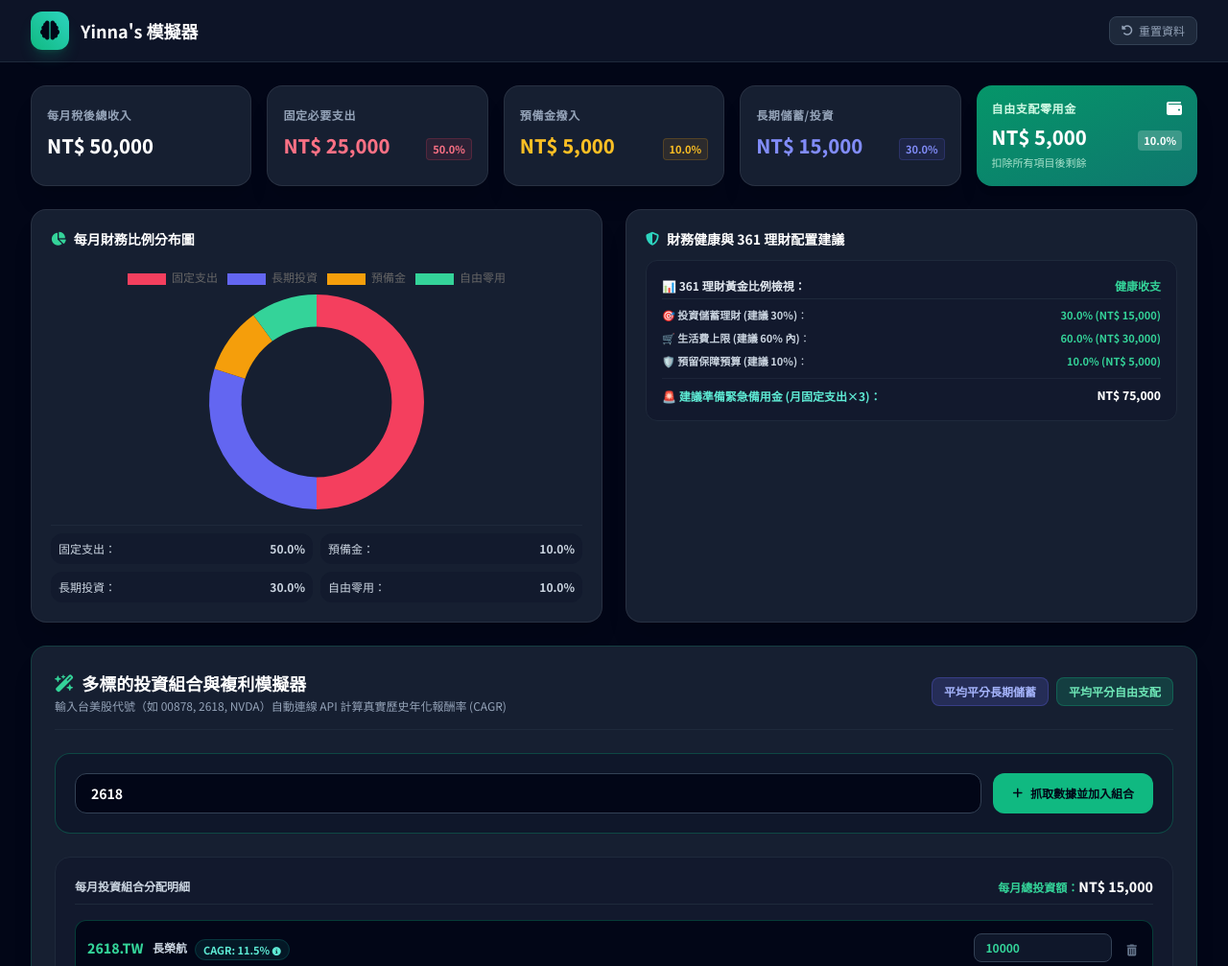
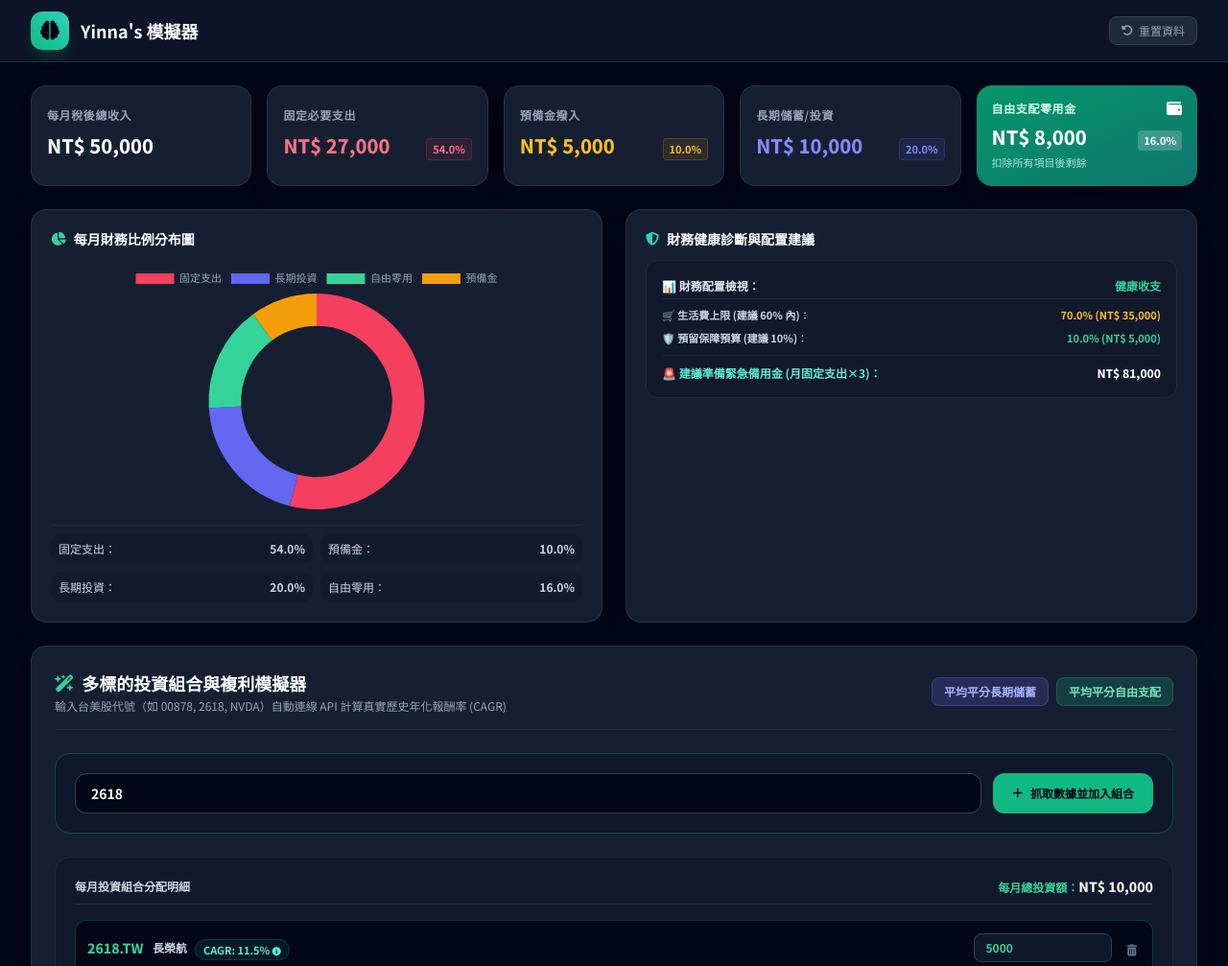
Before and after one commit to yinna613-ctrl/finance-simulator, a plain HTML site: page index.html in a window 1280 px wide. Shown: the top 1007 px of the page at 96% size. Drawn offline with nearby package versions, Linux system fonts and the light colour scheme.

Commit message:
Update index.html

```diff
--- a/index.html
+++ b/index.html
@@ -151,7 +151,7 @@
             <div class="lg:col-span-6 glass-panel rounded-2xl p-5 shadow-xl flex flex-col justify-between">
                 <div>
                     <h3 class="text-sm font-bold text-white flex items-center gap-2 mb-3">
-                        <i class="fa-solid fa-shield-halved text-teal-400"></i> 財務健康與 361 理財配置建議
+                        <i class="fa-solid fa-shield-halved text-teal-400"></i> 財務健康診斷與配置建議
                     </h3>
                     <div id="health-check-content" class="text-xs leading-relaxed text-slate-300 bg-slate-900/60 p-4 rounded-xl border border-slate-800 space-y-2.5">
                         計算中...
@@ -178,7 +178,7 @@
             <!-- Search Bar -->
             <div class="bg-slate-900 p-5 rounded-2xl border border-emerald-500/30">
                 <div class="flex flex-col sm:flex-row gap-3">
-                    <input type="text" id="ai-ticker-input" value="2618" placeholder="輸入股票代號（例：0050, 00878, 2618, NVDA）" class="flex-1 px-4 py-2.5 bg-slate-950 border border-slate-700 rounded-xl text-sm font-bold text-white focus:outline-none focus:border-emerald-500">
+                    <input type="text" id="ai-ticker-input" value="2618" placeholder="輸入股票代號（例：0050, 00878, 2618, NVDA，按下 Enter 自動送出）" class="flex-1 px-4 py-2.5 bg-slate-950 border border-slate-700 rounded-xl text-sm font-bold text-white focus:outline-none focus:border-emerald-500">
                     <button id="ai-analyze-btn" class="px-5 py-2.5 bg-emerald-500 hover:bg-emerald-400 text-slate-950 font-black text-xs rounded-xl transition-all cursor-pointer flex items-center justify-center gap-2">
                         <i class="fa-solid fa-plus"></i> <span id="analyze-btn-text">抓取數據並加入組合</span>
                     </button>
@@ -213,7 +213,7 @@
 
     <!-- Modals -->
     <div id="income-modal" class="fixed inset-0 z-50 flex items-center justify-center p-4 modal-backdrop hidden">
-        <div class="glass-panel w-full max-w-lg rounded-2xl p-6 shadow-2xl space-y-4 border border-emerald-500/30 max-h-[90vh] flex flex-col">
+        <div class="glass-panel modal-content w-full max-w-lg rounded-2xl p-6 shadow-2xl space-y-4 border border-emerald-500/30 max-h-[90vh] flex flex-col">
             <div class="flex items-center justify-between border-b border-slate-800 pb-3 flex-shrink-0">
                 <h3 class="text-base font-bold text-white flex items-center gap-2"><i class="fa-solid fa-sack-dollar text-emerald-400"></i> 每月稅後總收入管理</h3>
                 <button class="close-modal-btn text-slate-400 hover:text-white p-1 cursor-pointer"><i class="fa-solid fa-xmark text-lg"></i></button>
@@ -228,7 +228,7 @@
 
     <!-- 固定支出 Modal -->
     <div id="expense-modal" class="fixed inset-0 z-50 flex items-center justify-center p-4 modal-backdrop hidden">
-        <div class="glass-panel w-full max-w-xl rounded-2xl p-6 shadow-2xl space-y-4 border border-rose-500/30 max-h-[90vh] flex flex-col">
+        <div class="glass-panel modal-content w-full max-w-xl rounded-2xl p-6 shadow-2xl space-y-4 border border-rose-500/30 max-h-[90vh] flex flex-col">
             <div class="flex items-center justify-between border-b border-slate-800 pb-3 flex-shrink-0">
                 <h3 class="text-base font-bold text-white flex items-center gap-2"><i class="fa-solid fa-receipt text-rose-400"></i> 固定必要支出管理</h3>
                 <button class="close-modal-btn text-slate-400 hover:text-white p-1 cursor-pointer"><i class="fa-solid fa-xmark text-lg"></i></button>
@@ -243,7 +243,7 @@
 
     <!-- 預備金 Modal -->
     <div id="reserve-modal" class="fixed inset-0 z-50 flex items-center justify-center p-4 modal-backdrop hidden">
-        <div class="glass-panel w-full max-w-xl rounded-2xl p-6 shadow-2xl space-y-4 border border-amber-500/30 max-h-[90vh] flex flex-col">
+        <div class="glass-panel modal-content w-full max-w-xl rounded-2xl p-6 shadow-2xl space-y-4 border border-amber-500/30 max-h-[90vh] flex flex-col">
             <div class="flex items-center justify-between border-b border-slate-800 pb-3 flex-shrink-0">
                 <h3 class="text-base font-bold text-white flex items-center gap-2"><i class="fa-solid fa-vault text-amber-400"></i> 預備金撥入管理</h3>
                 <button class="close-modal-btn text-slate-400 hover:text-white p-1 cursor-pointer"><i class="fa-solid fa-xmark text-lg"></i></button>
@@ -256,8 +256,9 @@
         </div>
     </div>
 
+    <!-- 長期儲蓄 / 投資 Modal -->
     <div id="invest-modal" class="fixed inset-0 z-50 flex items-center justify-center p-4 modal-backdrop hidden">
-        <div class="glass-panel w-full max-w-md rounded-2xl p-6 shadow-2xl space-y-4 border border-indigo-500/30">
+        <div class="glass-panel modal-content w-full max-w-md rounded-2xl p-6 shadow-2xl space-y-4 border border-indigo-500/30">
             <div class="flex items-center justify-between border-b border-slate-800 pb-3">
                 <h3 class="text-base font-bold text-white flex items-center gap-2"><i class="fa-solid fa-chart-line text-indigo-400"></i> 長期儲蓄 / 投資金額設定</h3>
                 <button class="close-modal-btn text-slate-400 hover:text-white p-1 cursor-pointer"><i class="fa-solid fa-xmark text-lg"></i></button>
@@ -266,8 +267,11 @@
                 <label class="block text-xs font-bold text-slate-300">每月固定投入長期儲蓄與投資金額</label>
                 <div class="relative">
                     <span class="absolute left-3.5 top-1/2 -translate-y-1/2 text-slate-400 font-bold text-sm">NT$</span>
-                    <input type="number" id="modal-input-invest" value="15000" min="0" step="1000" class="w-full pl-12 pr-4 py-2.5 bg-slate-950 border border-slate-700 rounded-xl text-base font-extrabold text-white focus:outline-none focus:border-indigo-500">
+                    <input type="number" id="modal-input-invest" value="10000" min="0" step="1000" class="w-full pl-12 pr-4 py-2.5 bg-slate-950 border border-slate-700 rounded-xl text-base font-extrabold text-white focus:outline-none focus:border-indigo-500">
                 </div>
+                <button id="fill-remaining-btn" class="w-full py-2 bg-indigo-500/20 hover:bg-indigo-500/30 text-indigo-300 font-bold text-xs rounded-xl border border-indigo-500/30 transition-all flex items-center justify-center gap-1.5 cursor-pointer">
+                    <i class="fa-solid fa-arrow-down-short-wide"></i> 將剩餘零用金全數投入
+                </button>
             </div>
         </div>
     </div>
@@ -290,21 +294,24 @@
 
         const defaultData = {
             incomes: [{ id: 1, name: "主業薪資", amount: 50000 }],
-            expenses: [{ id: 1, name: "固定支出", amount: 25000 }],
+            expenses: [
+                { id: 1, name: "房租", amount: 15000 },
+                { id: 2, name: "飲食", amount: 12000 }
+            ],
             reserves: [{ id: 1, name: "緊急預備金", amount: 5000 }],
-            investment: 15000,
+            investment: 10000,
             simYears: 20,
             assets: [
-                { ticker: "2618.TW", name: "長榮航", monthlyAmount: 10000, cagr: 11.5, risk: "中高風險" },
+                { ticker: "2618.TW", name: "長榮航", monthlyAmount: 5000, cagr: 11.5, risk: "中高風險" },
                 { ticker: "00878.TW", name: "國泰永續高股息", monthlyAmount: 5000, cagr: 8.5, risk: "中低風險" }
             ]
         };
 
-        let state = JSON.parse(localStorage.getItem('yinna_budget_state_v19')) || JSON.parse(JSON.stringify(defaultData));
+        let state = JSON.parse(localStorage.getItem('yinna_budget_state_v22')) || JSON.parse(JSON.stringify(defaultData));
         let allocationChart = null;
         let growthChart = null;
 
-        function saveState() { localStorage.setItem('yinna_budget_state_v19', JSON.stringify(state)); }
+        function saveState() { localStorage.setItem('yinna_budget_state_v22', JSON.stringify(state)); }
         function getTotalIncomes() { return state.incomes.reduce((s, i) => s + (Number(i.amount)||0), 0); }
         function getTotalExpenses() { return state.expenses.reduce((s, i) => s + (Number(i.amount)||0), 0); }
         function getTotalReserves() { return state.reserves.reduce((s, i) => s + (Number(i.amount)||0), 0); }
@@ -486,6 +493,17 @@
         document.getElementById('add-reserve-btn').addEventListener('click', () => { state.reserves.push({ id: Date.now(), name: "新預備金項目", amount: 2000 }); saveState(); renderReserveList(); updateAllUI(); });
         document.getElementById('modal-input-invest').addEventListener('input', (e) => { state.investment = Number(e.target.value) || 0; saveState(); updateAllUI(); });
 
+        document.getElementById('fill-remaining-btn').addEventListener('click', () => {
+            const inc = getTotalIncomes(), exp = getTotalExpenses(), res = getTotalReserves();
+            const remainingPool = inc - exp - res;
+
+            const maxFill = Math.max(0, remainingPool);
+            state.investment = maxFill;
+            document.getElementById('modal-input-invest').value = maxFill;
+            saveState();
+            updateAllUI();
+        });
+
         function updateAllUI() {
             const inc = getTotalIncomes(), exp = getTotalExpenses(), res = getTotalReserves(), inv = Number(state.investment) || 0;
             const disp = inc - exp - res - inv;
@@ -511,7 +529,6 @@
             document.getElementById('chart-pct-invest').textContent = pctInv + '%';
             document.getElementById('chart-pct-disposable').textContent = pctDisp + '%';
 
-            // 核心 361 法則與緊急預備金診斷邏輯
             let healthHTML = '';
             if (inc <= 0) {
                 healthHTML = `<p class="text-amber-400 font-bold"><i class="fa-solid fa-triangle-exclamation"></i> 尚未設定收入來源，請點擊上方收入卡片設定。</p>`;
@@ -519,21 +536,16 @@
                 healthHTML = `<p class="text-rose-400 font-bold"><i class="fa-solid fa-circle-xmark"></i> 警告：總支出與儲蓄配置已超過總收入！</p>`;
             } else {
                 const livingRatio = ((exp + Math.max(0, disp)) / inc * 100).toFixed(1);
-                const investRatio = (inv / inc * 100).toFixed(1);
                 const reserveRatio = (res / inc * 100).toFixed(1);
-                const emergencyFundTarget = exp * 3; // 薪水/支出 * 3 緊急備用金目標
+                const emergencyFundTarget = exp * 3;
 
                 healthHTML = `
                     <div class="space-y-2">
                         <div class="flex items-center justify-between text-slate-200 font-bold border-b border-slate-800 pb-1">
-                            <span>📊 361 理財黃金比例檢視：</span>
+                            <span>📊 財務配置檢視：</span>
                             <span class="text-emerald-400">健康收支</span>
                         </div>
                         <ul class="space-y-1.5 text-[11px] text-slate-300">
-                            <li class="flex items-center justify-between">
-                                <span>🎯 <strong>投資儲蓄理財 (建議 30%)</strong>：</span>
-                                <span class="${investRatio >= 30 ? 'text-emerald-400 font-bold' : 'text-amber-400 font-bold'}">${investRatio}% (NT$ ${inv.toLocaleString()})</span>
-                            </li>
                             <li class="flex items-center justify-between">
                                 <span>🛒 <strong>生活費上限 (建議 60% 內)</strong>：</span>
                                 <span class="${livingRatio <= 60 ? 'text-emerald-400 font-bold' : 'text-amber-400 font-bold'}">${livingRatio}% (NT$ ${(exp + Math.max(0, disp)).toLocaleString()})</span>
@@ -559,17 +571,63 @@
 
         function updateDoughnutChart(exp, res, inv, disp) {
             const ctx = document.getElementById('allocation-chart').getContext('2d');
+
             let items = [
-                { label: '固定支出', value: exp, color: '#f43f5e' },
-                { label: '預備金', value: res, color: '#f59e0b' },
-                { label: '長期投資', value: inv, color: '#6366f1' },
-                { label: '自由零用', value: disp, color: '#34d399' }
+                {
+                    label: '固定支出',
+                    value: exp,
+                    color: '#f43f5e',
+                    subItems: state.expenses.map(i => ({ name: i.name || '支出項目', amount: Number(i.amount)||0 }))
+                },
+                {
+                    label: '預備金',
+                    value: res,
+                    color: '#f59e0b',
+                    subItems: state.reserves.map(i => ({ name: i.name || '預備金項目', amount: Number(i.amount)||0 }))
+                },
+                {
+                    label: '長期投資',
+                    value: inv,
+                    color: '#6366f1',
+                    subItems: state.assets.map(a => ({ name: `${a.ticker} (${a.name})`, amount: Number(a.monthlyAmount)||0 }))
+                },
+                {
+                    label: '自由零用',
+                    value: disp,
+                    color: '#34d399',
+                    subItems: [{ name: '可自由支配餘額', amount: disp }]
+                }
             ].sort((a, b) => b.value - a.value);
+
+            const tooltipOptions = {
+                callbacks: {
+                    title: function(tooltipItems) { return tooltipItems[0].label; },
+                    label: function(context) {
+                        const itemIndex = context.dataIndex;
+                        const mainItem = items[itemIndex];
+                        const totalInc = getTotalIncomes();
+                        const mainPct = totalInc > 0 ? ((mainItem.value / totalInc) * 100).toFixed(1) : 0;
+
+                        let lines = [`總計: NT$ ${mainItem.value.toLocaleString()} (${mainPct}%)`];
+
+                        if (mainItem.subItems && mainItem.subItems.length > 0) {
+                            lines.push('────────────────');
+                            mainItem.subItems.forEach(sub => {
+                                if (sub.amount > 0) {
+                                    lines.push(`• ${sub.name}: NT$ ${sub.amount.toLocaleString()}`);
+                                }
+                            });
+                        }
+                        return lines;
+                    }
+                }
+            };
 
             if (allocationChart) {
                 allocationChart.data.labels = items.map(i => i.label);
                 allocationChart.data.datasets[0].data = items.map(i => i.value);
                 allocationChart.data.datasets[0].backgroundColor = items.map(i => i.color);
+                allocationChart.options.plugins.tooltip = tooltipOptions;
                 allocationChart.update();
                 return;
             }
@@ -580,7 +638,15 @@
                     labels: items.map(i => i.label),
                     datasets: [{ data: items.map(i => i.value), backgroundColor: items.map(i => i.color), borderWidth: 0 }]
                 },
-                options: { responsive: true, maintainAspectRatio: false, cutout: '70%' }
+                options: {
+                    responsive: true,
+                    maintainAspectRatio: false,
+                    cutout: '70%',
+                    plugins: {
+                        legend: { display: true, position: 'top', labels: { color: '#94a3b8', font: { size: 11 } } },
+                        tooltip: tooltipOptions
+                    }
+                }
             });
         }
 
@@ -682,8 +748,8 @@
             });
         }
 
-        // Yahoo / AllOrigins API 連線查詢邏輯
-        document.getElementById('ai-analyze-btn').addEventListener('click', async () => {
+        // 核心查詢函數（供按鈕與 Enter 鍵共用）
+        async function fetchAndAddAsset() {
             const inputVal = document.getElementById('ai-ticker-input').value.trim().toUpperCase();
             if (!inputVal) return;
 
@@ -759,6 +825,15 @@
 
             btnText.innerText = "抓取數據並加入組合";
             document.getElementById('ai-ticker-input').value = '';
+        }
+
+        // 監聽點擊按鈕與 Enter 鍵觸發
+        document.getElementById('ai-analyze-btn').addEventListener('click', fetchAndAddAsset);
+        document.getElementById('ai-ticker-input').addEventListener('keydown', (e) => {
+            if (e.key === 'Enter') {
+                e.preventDefault();
+                fetchAndAddAsset();
+            }
         });
 
         document.getElementById('sync-invest-btn').addEventListener('click', () => {
@@ -802,10 +877,18 @@
                     });
                 });
             });
+
+            document.querySelectorAll('.modal-backdrop').forEach(backdrop => {
+                backdrop.addEventListener('click', (e) => {
+                    if (e.target === backdrop) {
+                        backdrop.classList.add('hidden');
+                    }
+                });
+            });
         }
 
         document.getElementById('reset-btn').addEventListener('click', () => {
-            localStorage.removeItem('yinna_budget_state_v19');
+            localStorage.removeItem('yinna_budget_state_v22');
             state = JSON.parse(JSON.stringify(defaultData));
             updateAllUI();
         });
```
